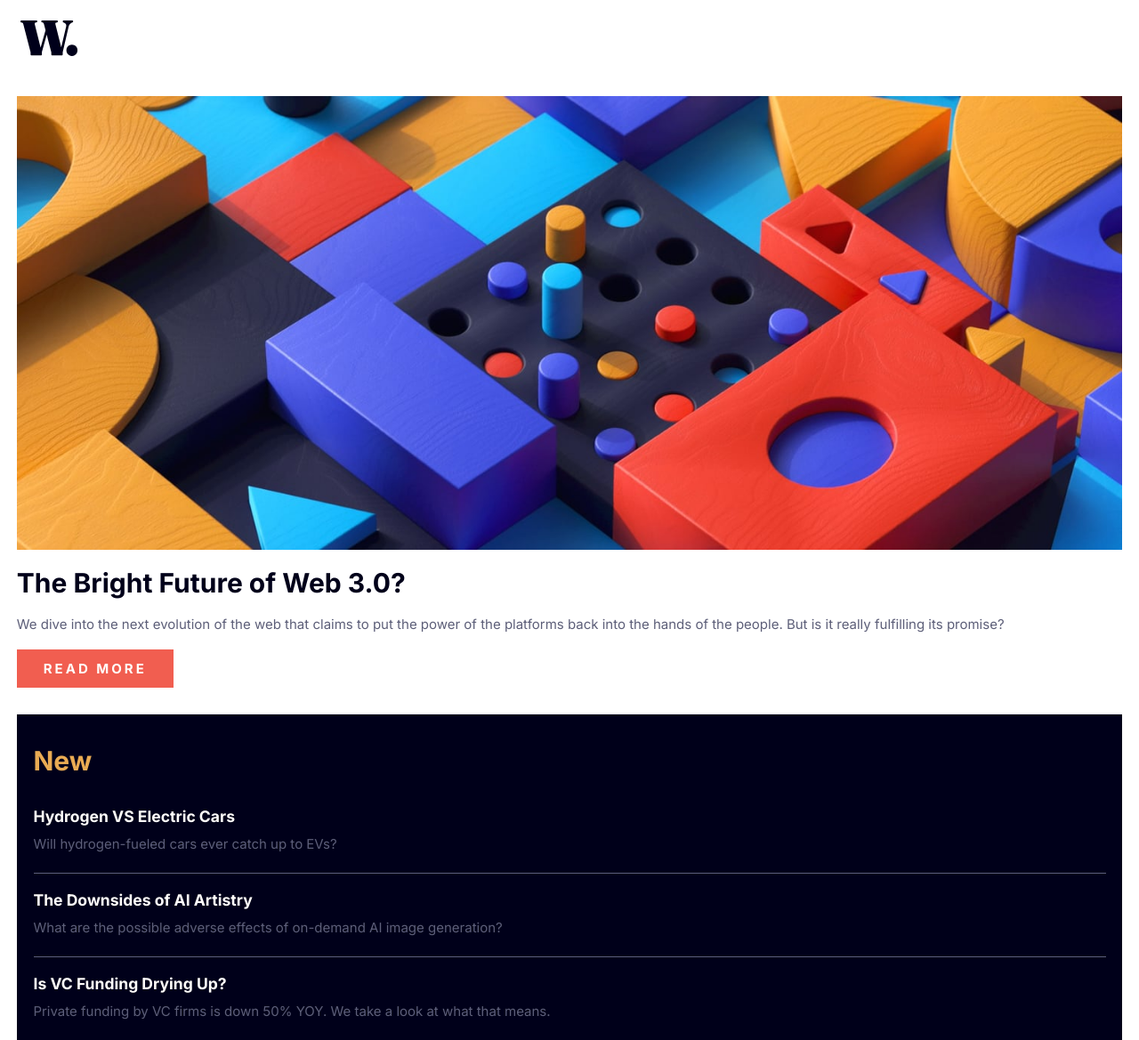
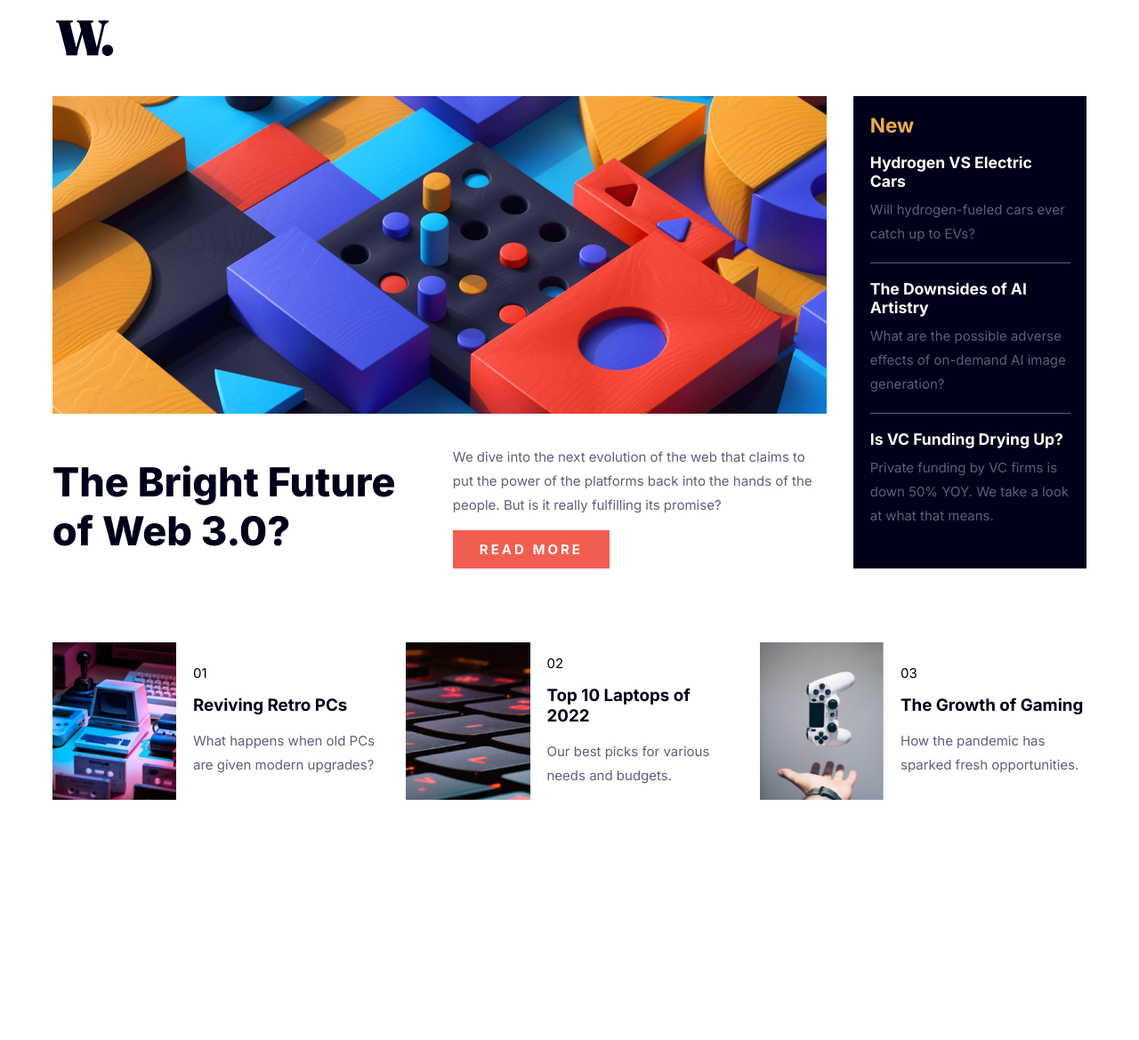
Before and after one commit to sahiba0915/NewsLandingPage, a plain HTML site: page index.html in a window 1280 px wide. Shown: the top 1169 px of the page at 89% size. After the commit the page ends 978 px from the top, so only its background shows below. Drawn offline with Linux system fonts and the light colour scheme.

Commit message:
desktop styling

```diff
--- a/index.html
+++ b/index.html
@@ -52,7 +52,7 @@
 
   <!-- News Section -->
   <div>
-    <h1>New</h1>
+    <h2>New</h2>
 
     <article>
       <h3>Hydrogen VS Electric Cars</h3>
--- a/style.css
+++ b/style.css
@@ -18,6 +18,12 @@
 
 html {
     font-size: 15px;
+}
+
+body {
+    max-width: 1200px;
+    margin: auto;
+    padding-bottom: 4rem;
 }
 
 img {
@@ -58,8 +64,13 @@ ul {
 
 .showcase h1 {
      font-size: 2rem;
+     font-weight: 800;
      color: var(--veryDarkBlue);
      margin: 1rem 0;
+}
+
+.showcase h2 {
+    color: var(--softOrange);
 }
 
 .showcase div:first-child article p {
@@ -144,3 +155,35 @@ ul {
     color: var(--veryDarkBlue);
     margin: 1rem 0;
 }
+
+/* desktop design */
+
+@media screen and (min-width: 1024px) {
+
+    .showcase {
+        display: flex;
+        gap: 2rem;
+      }
+
+      .showcase h1 {
+        font-size: 3rem;
+      }
+
+      .showcase > div:first-child article {
+        display: grid;
+        grid-template-columns: repeat(2, 1fr);
+        gap: 2rem;
+        place-items: center;
+        margin-top: 2rem;
+      }
+
+      .showcase > div:last-child {
+        margin-top: 0;
+      }
+
+      .cards {
+        grid-template-columns: repeat(3, 1fr);
+        margin-top: 3rem;
+      }
+
+}
```
